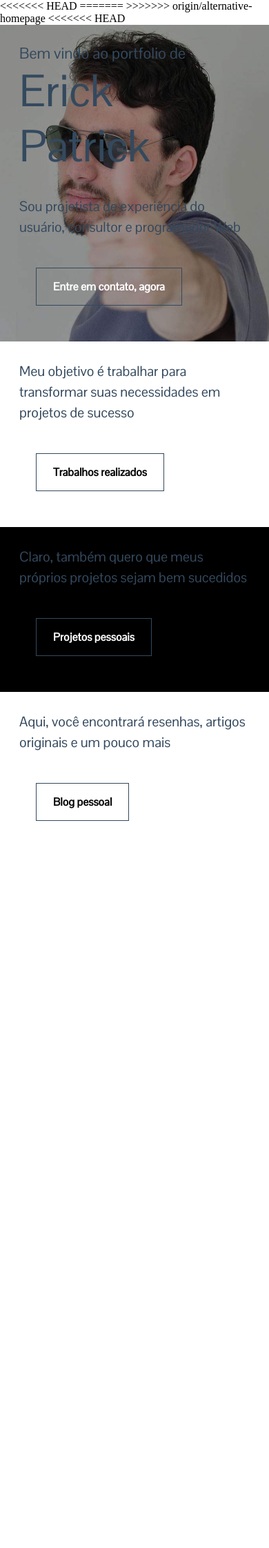
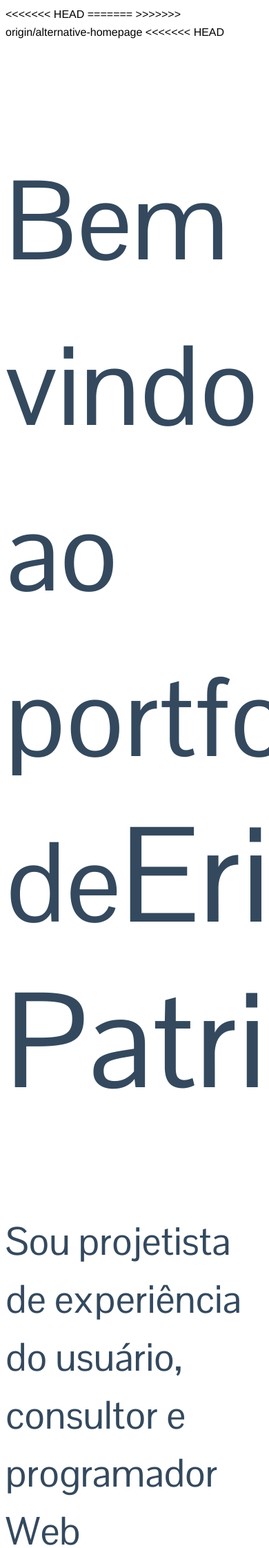
Before and after one commit to erickpatrick/erickpatrick.github.io, a PHP site: page / in a window 390 px wide; the page is wider, and only the part inside the window is pictured. Shown: the top 2244 px of that part at 69% size. Before the commit the page ends 1190 px from the top of that part, so only its background shows below. Run offline with PHP 8.4, Linux system fonts and the light colour scheme; some libraries are stand-ins or nearby versions.

Commit message:
Revert "Started mobile, however, stopped"
This reverts commit 5e82734c922116c08e9cf953d11b3e5a1b6aa4c3.

Conflicts:
	assets/css/styles.css

```diff
--- a/assets/css/styles.css
+++ b/assets/css/styles.css
@@ -1,56 +1,3 @@
-* {padding:0; margin:0;box-sizing: border-box;}
-
-<<<<<<< HEAD
-/*helpers*/
-.btn {display: inline-block;padding:.5em 1em;text-decoration: none;font-weight: bold;}
-
-/*typography*/
-h1, h2, h3, h4, h5, h6, p {font-weight: normal;margin:0;}
-h1 {font-family: "Lato", Sans-serif;line-height:1;}
-h2, nav, .btn {font-family: "Pontano Sans", Sans-serif;}
-.ar {text-align: right;}
-
-/*layout*/
-.header {background: #000 url(../img/bg-alternative-2-dark-compressed.jpg) center center no-repeat;background-size: cover;color: #fff;position:relative;}
-.listing-dark {background: #000;color:#fff;}
-.listing-content {padding: 1.75em}
-@media screen and (min-width:50em) {.listing-content {max-width:48em;margin:0 auto;}}
-.listing-title {font-size:4em;margin-bottom:.5em;}
-@media screen and (min-width:30em) {.listing-title {font-size: 4.5em}}
-@media screen and (min-width:33.75em) {.listing-title {font-size: 5em}}
-@media screen and (min-width:45em) {.listing-title {font-size: 6em}}
-.listing-title small {display: block;font-size:0.35em;}
-.listing-description {font-size:1em;margin-bottom:1em;}
-@media screen and (min-width:22.5em) {.listing-description {font-size:1.25em;}}
-@media screen and (min-width:30em) {.listing-description {font-size:1.75em;}}
-@media screen and (min-width:33.75em) {.listing-description {font-size:2em;}}
-.btn-dark {border: 1px solid #000;color:#000;}
-.btn-dark:hover {background:#000;color:#fff;}
-.btn-light {border: 1px solid #fff;color:#fff;}
-.btn-light:hover {background: #fff;color: #000;}
-
-/* Overlay style */
-.overlay {position: fixed;width: 100%;height: 100%;top: 0;left: 0;background: rgba(0,0,0,0.9);}
-
-/* Overlay closing cross */
-.overlay .overlay-close {width: 2em;height: 2em;position: absolute;right: 1.25em;top: 1.25em;overflow: hidden;border: none;background: url(../img/cross.png) no-repeat center center;text-indent: 200%;color: transparent;outline: none;z-index: 100;}
-
-/* Menu style */
-.overlay nav {position: relative;top: 50%;font-size: 1em;-webkit-transform: translateY(-50%);transform: translateY(-50%);max-width:48em;margin:0 auto;}
-.overlay ul {list-style: none;padding: 0 2em;margin: 0 auto;display: inline-block;height: 100%;position: relative;}
-.overlay ul li {display: block;height: 20%;height: calc(100% / 5);min-height: 3.375em;color:#fff;margin-bottom:0.5em;}
-.overlay ul li a {font-weight: 300;color: #fff;-webkit-transition: color 0.2s;transition: color 0.2s;}
-.overlay ul li a:hover,.overlay ul li a:focus {color: #e3fcb1;}
-
-/* Effects */
-.overlay-hugeinc {opacity: 0;visibility: hidden;-webkit-transition: opacity 0.5s, visibility 0s 0.5s;transition: opacity 0.5s, visibility 0s 0.5s;}
-.overlay-hugeinc.open {opacity: 1;visibility: visible;-webkit-transition: opacity 0.5s;transition: opacity 0.5s;}
-.overlay-hugeinc nav {-webkit-perspective: 75em;perspective: 75em;}
-.overlay-hugeinc nav ul {opacity: 0.4;-webkit-transform: translateY(-25%) rotateX(35deg);transform: translateY(-25%) rotateX(35deg);-webkit-transition: -webkit-transform 0.5s, opacity 0.5s;transition: transform 0.5s, opacity 0.5s;}
-.overlay-hugeinc.open nav ul {opacity: 1;-webkit-transform: rotateX(0deg);transform: rotateX(0deg);}
-.overlay-hugeinc.close nav ul {-webkit-transform: translateY(25%) rotateX(-35deg);transform: translateY(25%) rotateX(-35deg);}
-@media screen and (max-height: 30.5em) {.overlay nav {font-size: 1em;}}
-=======
 body {font:normal normal 1em/1.65em Helvetica, Arial, sans-serif;}
 
 
@@ -120,3 +67,58 @@
 .overlay-hugeinc.close nav ul {-webkit-transform: translateY(25%) rotateX(-35deg);transform: translateY(25%) rotateX(-35deg)}
 @media screen and (max-height: 30.5em) {.overlay nav {font-size: 1em}}
 >>>>>>> origin/alternative-homepage
+=======
+  * {padding:0; margin:0;box-sizing: border-box;}
+
+    body {font:normal normal 1em/1.65em Helvetica, Arial, sans-serif;}
+
+    h1, h2, h3 {font:normal 300 3.5em/1.5 "Pontano Sans", Arial, sans-serif; color:#34495E;}
+    h1 {font-size:12em;line-height: 1.25}
+    h3 {font-size:3em;}
+    h4 {font:normal 500 1.75em/1.25 "Lato", Arial, sans-serif; margin-bottom:.5em; color:#34495E;}
+    h2 + p {color:#555; font-style: oblique;}
+    h4 + p {color:#666;}
+    a, a:hover {color:#34495E; font-weight: bold}
+    .centerize {text-align:center;}
+    .to-right {text-align:right;}
+    .overlay h2 {color:#fff;}
+
+    .btn {display: inline-block;border:1px #34495E solid;margin:1.5em;padding:1em 1.5em;text-decoration: none}
+    .btn:hover {background-color: #34495E;color:#fff;}
+
+    .box {clear:both}
+    .box-main {background:#E7ECF0; margin-bottom: 5%}
+    .box-fluid, .box-fixed {overflow:hidden}
+    .box-fixed {max-width:90%; width:90%; margin:0 auto; padding:5% 0}
+    .box-item {padding:1%; float:left; background-size: cover; background-position: center center; background-repeat: no-repeat}
+    .box-item-one-quarter {width:25%;}
+    .box-item-one-third {width:33.333333333333%;}
+    .box-item-half-quarter {width:50%}
+    .box-item-two-thirds {width:66.666666666666%}
+    .box-item-three-quarters {width:75%}
+    .box-reversed {float:right}
+
+    .jobs .box-item {height:200px}
+
+        /* Overlay style */
+    .overlay {position: fixed;width: 100%;height: 100%;top: 0;left: 0;background: rgba(0,0,0,0.9)}
+
+    /* Overlay closing cross */
+    .overlay .overlay-close {width: 2em;height: 2em;position: absolute;right: 1.25em;top: 1.25em;overflow: hidden;border: none;background: url(../img/cross.png) no-repeat center center;text-indent: 200%;color: transparent;outline: none;z-index: 100}
+
+    /* Menu style */
+    .overlay nav {position: relative;top: 50%;font-size: 1em;-webkit-transform: translateY(-50%);transform: translateY(-50%);max-width:48em;margin:0 auto}
+    .overlay ul {list-style: none;padding: 0 2em;margin: 0 auto;display: inline-block;height: 100%;position: relative}
+    .overlay ul li {display: block;height: 20%;height: calc(100% / 5);min-height: 3.375em;color:#fff;margin-bottom:0.5em}
+    .overlay ul li a {font-weight: 300;color: #fff;-webkit-transition: color 0.2s;transition: color 0.2s}
+    .overlay ul li a:hover,.overlay ul li a:focus {color: #e3fcb1}
+
+    /* Effects */
+    .overlay-hugeinc {opacity: 0;visibility: hidden;-webkit-transition: opacity 0.5s, visibility 0s 0.5s;transition: opacity 0.5s, visibility 0s 0.5s}
+    .overlay-hugeinc.open {opacity: 1;visibility: visible;-webkit-transition: opacity 0.5s;transition: opacity 0.5s}
+    .overlay-hugeinc nav {-webkit-perspective: 75em;perspective: 75em}
+    .overlay-hugeinc nav ul {opacity: 0.4;-webkit-transform: translateY(-25%) rotateX(35deg);transform: translateY(-25%) rotateX(35deg);-webkit-transition: -webkit-transform 0.5s, opacity 0.5s;transition: transform 0.5s, opacity 0.5s}
+    .overlay-hugeinc.open nav ul {opacity: 1;-webkit-transform: rotateX(0deg);transform: rotateX(0deg)}
+    .overlay-hugeinc.close nav ul {-webkit-transform: translateY(25%) rotateX(-35deg);transform: translateY(25%) rotateX(-35deg)}
+    @media screen and (max-height: 30.5em) {.overlay nav {font-size: 1em}}
+>>>>>>> parent of 5e82734... Started mobile, however, stopped
```
